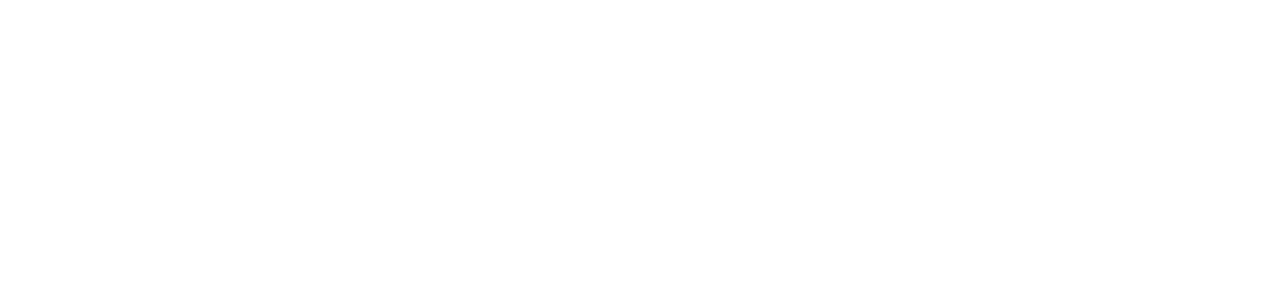
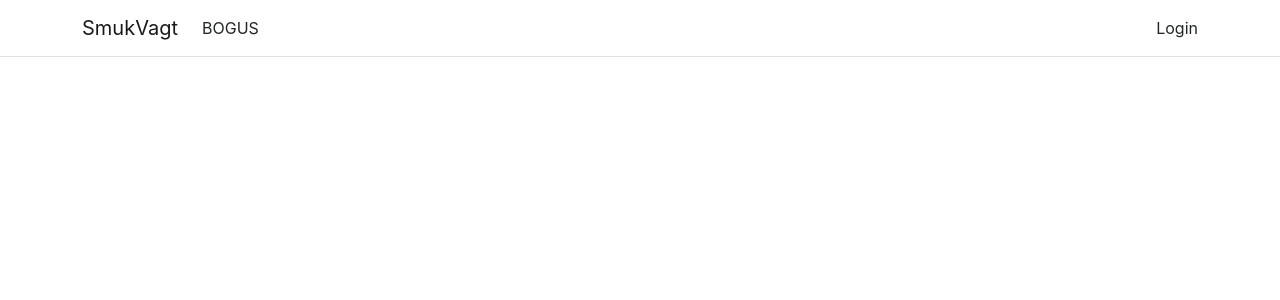
Before and after one commit to LarsLennon/FestivalVagt, a React (Create React App) app: page / in a window 1280 px wide. Before the commit this address had no page. Shown: the top 300 px of the page. Built offline with nearby package versions, Linux system fonts and the light colour scheme.

Commit message:
Reinstated NavBar

```diff
--- a/src/App.tsx
+++ b/src/App.tsx
@@ -1,6 +1,5 @@
-import { BrowserRouter, Route, Routes } from "react-router-dom";
-import Login from "./components/Login";
-//import NavMenu from "./components/navbar/NavMenu";
+import { BrowserRouter } from "react-router-dom";
+import NavMenu from "./components/navbar/NavMenu";
 
 
 export default function App() {
@@ -8,9 +7,7 @@
     //  <GlobalContextProvider>
 
     <BrowserRouter>
-      <Routes>
-        <Route path="/login" element={<Login />} />
-      </Routes>
+      <NavMenu></NavMenu>
     </BrowserRouter>
     //  </GlobalContextProvider>
   );
```
